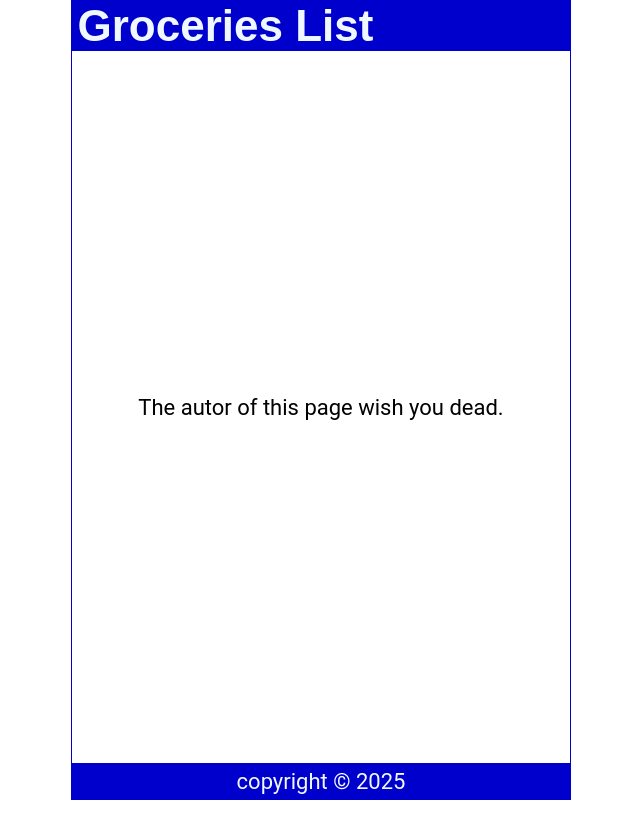
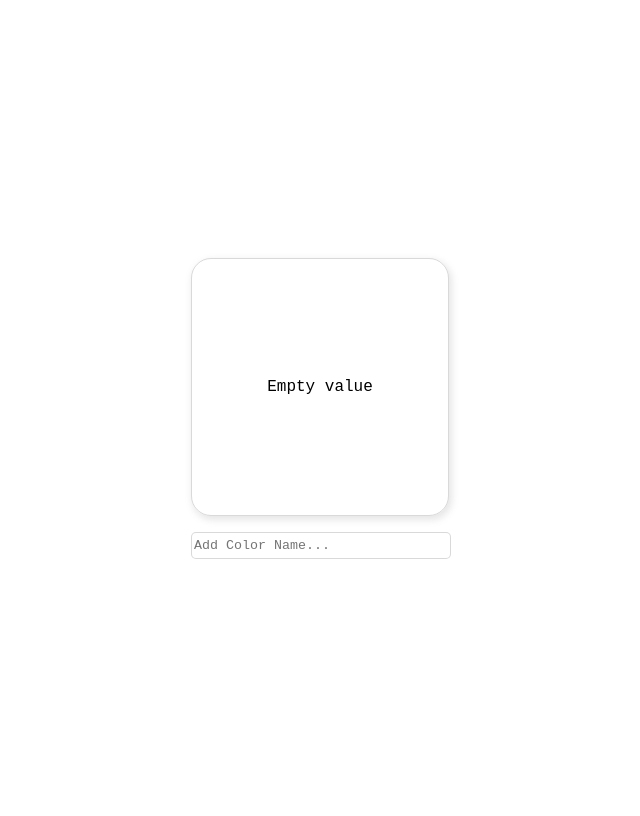
Before and after one commit to mmrzz/color-selector-app, a React (Create React App) app: page / in a window 1280 px wide. Shown: the whole page, without its empty margins (319-959 px from the left). Built offline with nearby package versions, Linux system fonts and the light colour scheme.

Commit message:
color selector app chalange

```diff
--- a/src/App.js
+++ b/src/App.js
@@ -1,13 +1,19 @@
-import Header from './Header.js'
-import Content from './Content.js'
-import Footer from './footer.js'
+import DisplayColor from "./DisplayColor";
+import InputColor from "./InputColor";
+import { useState } from "react";
 function App() {
+
+  const [color, setColor] = useState("")
 
   return (
     <div className="App">
-      <Header />
-      <Content />
-      <Footer />
+      <DisplayColor
+        color={color}
+      />
+      <InputColor
+        color={color}
+        setColor={setColor}
+      />
     </div>
   );
 }
--- /dev/null
+++ b/src/DisplayColor.js
@@ -0,0 +1,17 @@
+const DisplayColor = ({ color }) => {
+
+    const style = {
+        backgroundColor: `${color}`
+    }
+
+  return (
+    <div
+        style = {style}
+        className="display"
+    >
+        <p>{!color ? "Empty value" : color }</p>
+    </div>
+  )
+}
+
+export default DisplayColor
--- /dev/null
+++ b/src/InputColor.js
@@ -0,0 +1,14 @@
+const InputColor = ({color, setColor}) => {
+
+
+  return (
+    <input
+    type="text"
+    className="input"
+    placeholder='Add Color Name...'
+    value={color}
+    onChange={ (e) => setColor(e.target.value)} />
+  )
+}
+
+export default InputColor
--- a/src/index.css
+++ b/src/index.css
@@ -1,59 +1,30 @@
-* {
-  margin: 0;
-  padding: 0;
-  box-sizing: border-box;
+body {
+  min-height: 100vh;
+  display: flex;
+  justify-content: center;
+  align-items: center;
+  font-family:'Courier New', Courier, monospace;
 }
 
-html {
-  font-size: 22px;
+.display {
+  width: max(20vw, 150px);
+  aspect-ratio: 1/1;
+  border: 1px solid rgba(128, 128, 128, 0.3);
+  border-radius: 20px;
+  display: flex;
+  justify-content: center;
+  align-items: center;
+  margin-bottom: 1rem;
+  box-shadow: 2px 3px 7px 1px rgba(128, 128, 128, 0.2);
 }
 
-body {
-  min-height: 100vh;
-  font-family: 'Roboto', 'Oxygen',
-    'Ubuntu', 'Cantarell', 'Fira Sans', 'Droid Sans', 'Helvetica Neue',
-    sans-serif;
-  -webkit-font-smoothing: antialiased;
-  -moz-osx-font-smoothing: grayscale;
+input {
+   width: max(20vw, 150px);
+   border: 1px solid rgba(128, 128, 128, 0.3);
+   border-radius: 5px;
+   font-family: inherit;
+   font-weight: 200;
+   color: grey;
+   padding: 5px 0;
+   padding-left: 2px;
 }
-
-.App {
-  display: flex;
-  flex-direction: column;
-  justify-content: center;
-  align-items: center;
-  height: 100vh;
-  width: 100%;
-  max-width: 500px;
-  border: 1px solid mediumblue;
-  margin: auto;
-}
-
-header {
-  width: 100%;
-  padding: 0 0.25em;
-  background-color: mediumblue;
-  color: aliceblue;
-  display: flex;
-  justify-content: space-between;
-  align-items: center;
-}
-
-main {
-  width: 100%;
-  display: flex;
-  flex-direction: column;
-  flex-grow: 1;
-  justify-content: center;
-  align-items: center;
-  overflow-y: auto;
-}
-
-footer {
-  width: 100%;
-  padding: 0.25em;
-  background-color: mediumblue;
-  color: aliceblue;
-  display: grid;
-  place-content: center;
-}
```
